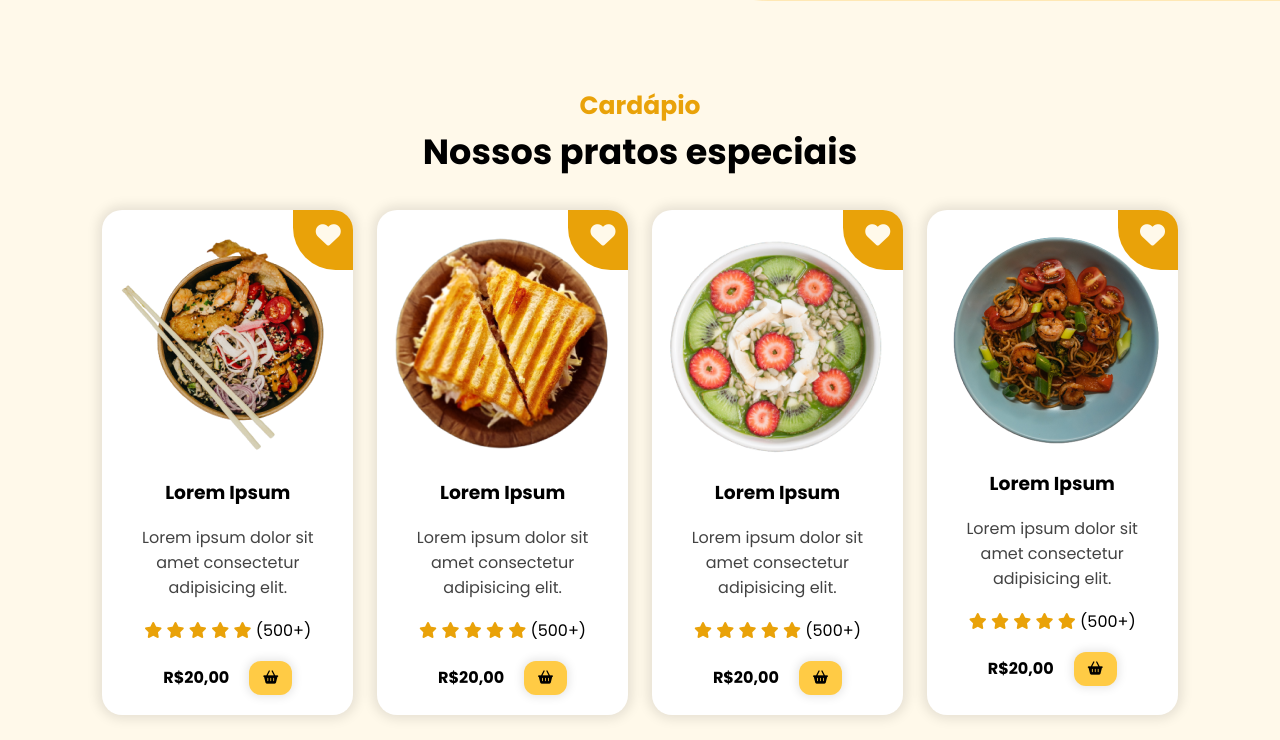
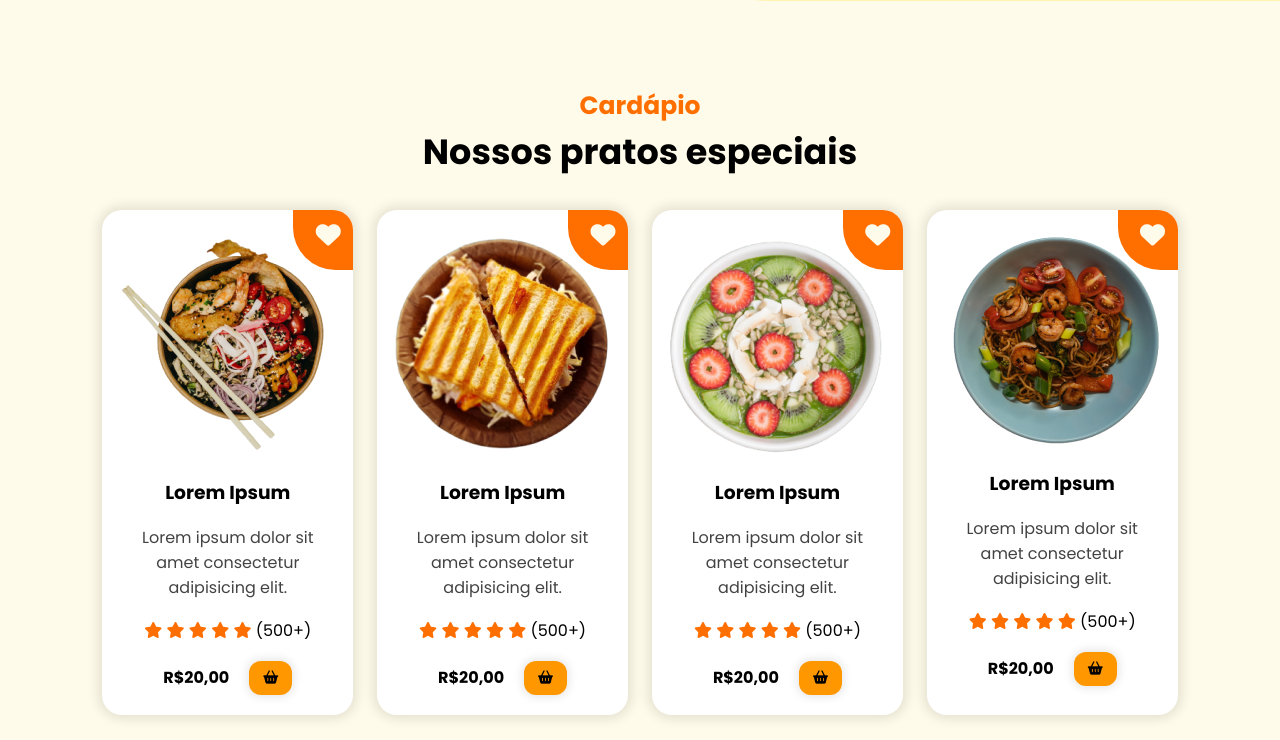
Before and after one commit to miguelvaztostes/VillaGourmet, a plain HTML site: page index.html in a window 1280 px wide. Shown: the part 804-1544 px from the top of the page. Drawn offline with nearby package versions, Linux system fonts and the light colour scheme.

Commit message:
alteção cores

```diff
--- a/index.html
+++ b/index.html
@@ -8,7 +8,7 @@
 
     <script src="https://cdnjs.cloudflare.com/ajax/libs/jquery/3.7.1/jquery.min.js" integrity="sha512-v2CJ7UaYy4JwqLDIrZUI/4hqeoQieOmAZNXBeQyjo21dadnwR+8ZaIJVT8EE2iyI61OV8e6M8PP2/4hpQINQ/g==" crossorigin="anonymous" referrerpolicy="no-referrer"></script>
     <script src="https://unpkg.com/scrollreveal"></script>
-    <title>Landing page</title>
+    <title>Villa Gourmet</title>
 </head>
 <body>
     <header>
--- a/src/styles/styles.css
+++ b/src/styles/styles.css
@@ -6,15 +6,17 @@
 @import url('footer.css');
 
 :root {
-    --color-primary-1: #fff9ea;
-    --color-primary-2: #ffe8b4;
-    --color-primary-3: #f8d477;
-    --color-primary-4: #ffe100;
-    --color-primary-5: #ffcb45;
-    --color-primary-6: #e9a209;
 
-    --color-neutral-0: #fff;
-    --color-neutral-1: #1d1d1d;
+--color-primary-1: #fffbea;
+--color-primary-2: #fff3b0;
+--color-primary-3: #ffdd57;
+--color-primary-4: #ffc107;
+--color-primary-5: #ff9800;
+--color-primary-6: #ff6f00;
+
+/* Neutros */
+--color-neutral-0: #ffffff;
+--color-neutral-1: #2c2c2c;
 }
 
 * {
```
